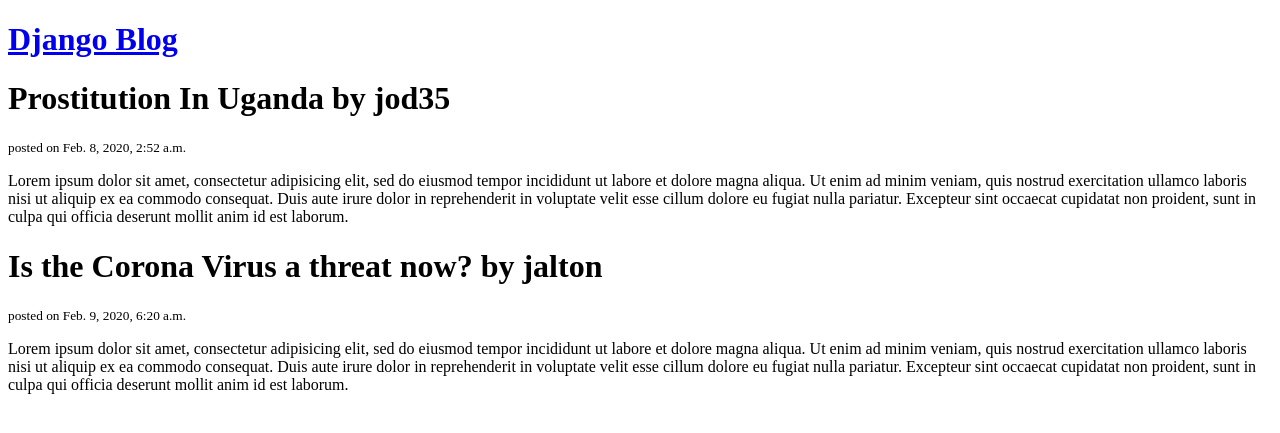
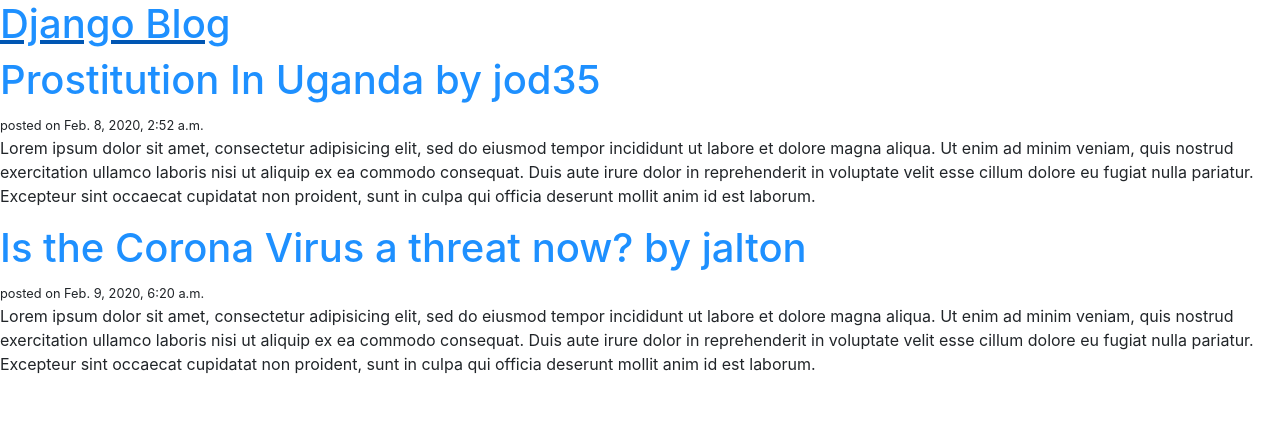
Before and after one commit to jod35/django-for-newbies, a Django app: page / in a window 1280 px wide. Shown: the top 433 px of the page. Run offline with Django 3.2, Linux system fonts and the light colour scheme; data comes from the database, SQL or seed files in the repository; some libraries are stand-ins or nearby versions.

Commit message:
loaded static file successfully (static)

```diff
--- /dev/null
+++ b/blog/static/main.css
@@ -0,0 +1,3 @@
+h1{
+  color: dodgerblue;
+}
--- a/blog/templates/blog/base.html
+++ b/blog/templates/blog/base.html
@@ -1,4 +1,5 @@
 <!DOCTYPE html>
+{% load static%}
 <html lang="en" dir="ltr">
   <head>
     <meta charset="utf-8">
@@ -7,6 +8,9 @@
     {%else%}
     <title>Django blog</title>
     {%endif%}
+    <link rel="stylesheet" href="{% static 'bootstrap.min.css'%}">
+    <link rel="stylesheet" href="{% static 'main.css'%}">
+
   </head>
   <body>
     <a href="{% url 'blog_home'%}"><h1>Django Blog</h1></a>
```
